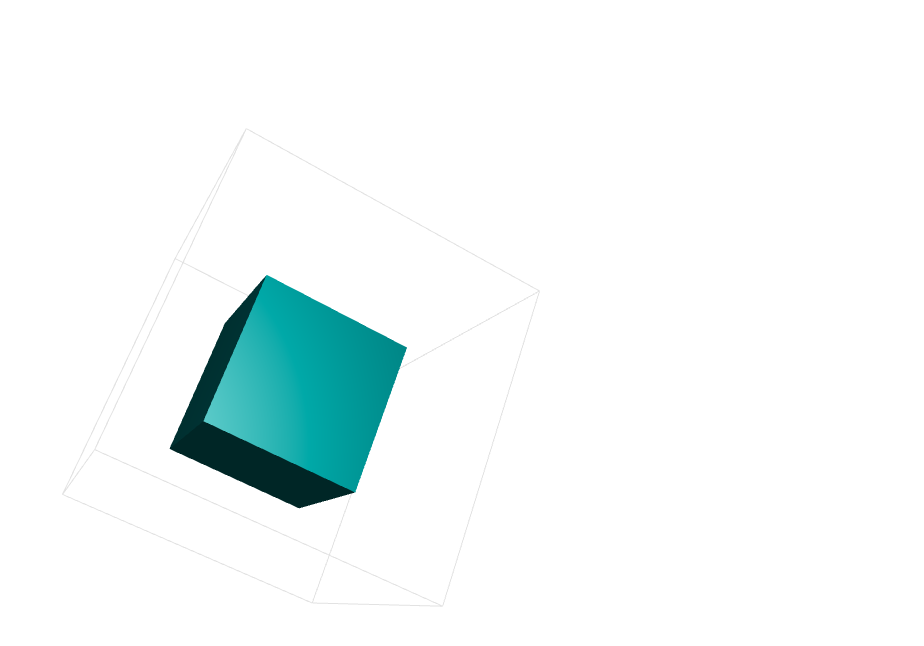
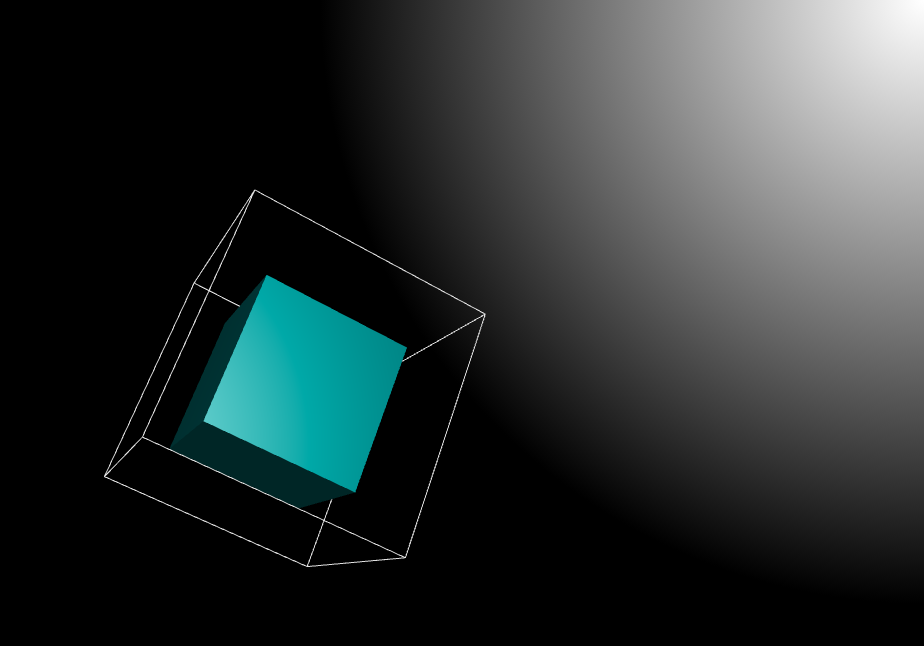
Before and after one commit to Kingobhaisahb/3D-Interactive-ToDo-List, a React (Create React App) app: page / in a window 1280 px wide. Shown: the top 646 px of the page, without its empty margins (356-1280 px from the left). Built offline with nearby package versions, Linux system fonts and the light colour scheme.

Commit message:
4th commit - 3D Part Finalized

```diff
--- a/src/Components/ThreeScene.js
+++ b/src/Components/ThreeScene.js
@@ -16,7 +16,7 @@ function RotatingCube() {
       <meshStandardMaterial color="#00ffff" metalness={0.7} roughness={0.5} />
       {/* Outline edges for 3D feel */}
       <lineSegments>
-        <edgesGeometry args={[new THREE.BoxGeometry(2, 2, 2)]} />
+        <edgesGeometry args={[new THREE.BoxGeometry(1.60, 1.60, 1.60)]} />
         <lineBasicMaterial color="#020000ff" />
       </lineSegments>
     </mesh>
@@ -28,10 +28,11 @@ export default function ThreeScene() {
     <Canvas
       camera={{ position: [3, 2, 5], fov: 50 }}
       style={{
-        height: "100vh",
-        width: "100vw",
-        background: "linear-gradient(to bottom, #000000 70%)",
-      }}
+        height: '100vh',
+        width: '100vw',
+        background: 'radial-gradient(circle at 100% 0%, rgba(255, 255, 255, 0.99), #000000ff 40%)',
+}}
+
     >
       {/* Dark blue visible light glow */}
       <pointLight position={[5, 5, 5]} intensity={50} color="#fafbfcff" />
```
